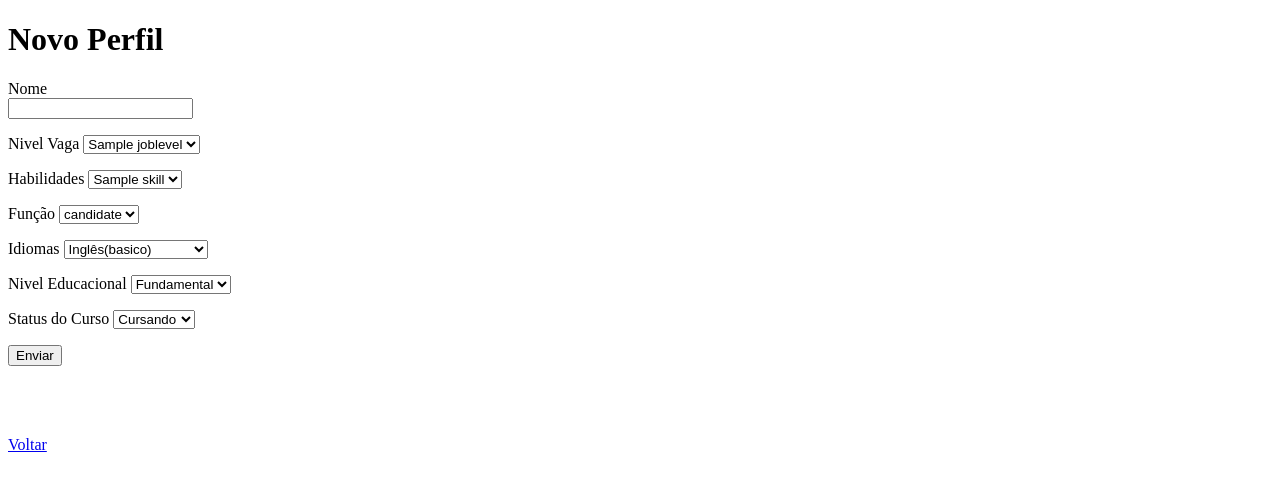
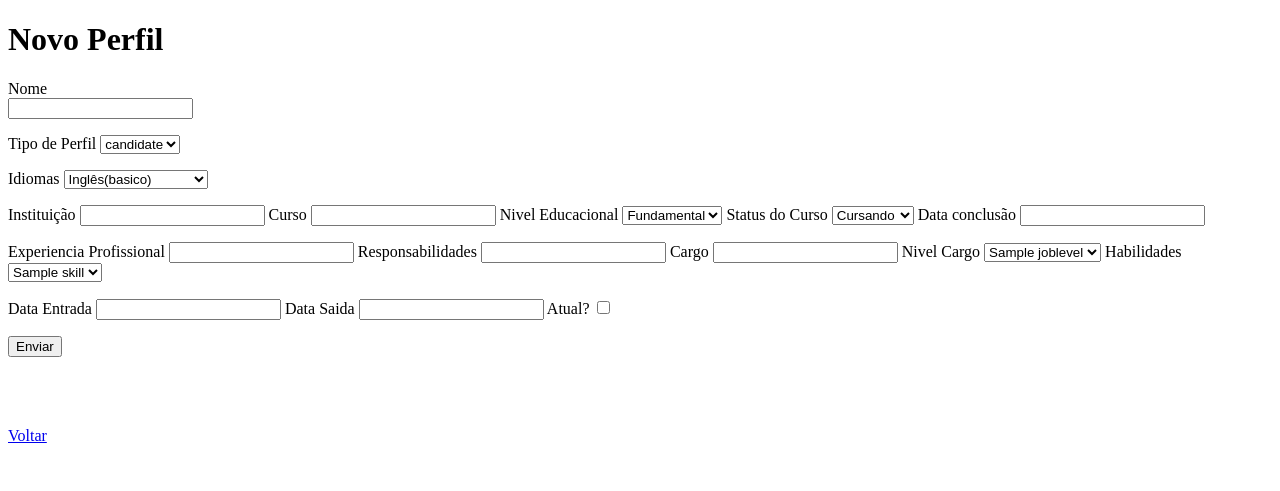
Before and after one commit to roberson-miguel/trampos, a Rails app: page /profiles/new in a window 1280 px wide. Shown: the top 491 px of the page. Run offline with Rails 7, Linux system fonts and the light colour scheme; tables that the repository leaves empty hold one stand-in row (values such as "Sample post"); style sheets or scripts are compiled from the project's sources; some libraries are stand-ins or nearby versions.

Commit message:
todo form candidate com teste, exceto test do checkbox atual emprego?

```diff
--- a/app/views/profiles/_form.html.erb
+++ b/app/views/profiles/_form.html.erb
@@ -11,28 +11,45 @@
     <%= f.text_field :name %>
   </p>
   <p>
-    <%= f.label :joblevel_id, 'Nivel Vaga' %>
-    <%= f.collection_select(:joblevel_id, @joblevels, :id, :name) %>
+    <%= f.label :user_id, 'Tipo de Perfil' %>
+    <%= f.collection_select(:user_id, @users, :id, :role) %>
   <p>
   <p>
+    <%= f.label :languages, 'Idiomas ' %>
+    <%= f.select(:languages, Profile.languages.keys.map {|language| [language.titleize,language]}) %>
+  <p>
+
+  <p>
+    <%= f.label :education_institution, "Instituição" %>
+    <%= f.text_field :education_institution %>
+    <%= f.label :education_course, "Curso" %>
+    <%= f.text_field :education_course %>
+    <%= f.label :education_level, 'Nivel Educacional' %>
+    <%= f.select(:education_level, Profile.education_levels.keys.map {|education_level| [education_level.titleize,education_level]}) %>
+    <%= f.label :education_status, 'Status do Curso' %>
+    <%= f.select(:education_status, Profile.education_statuses.keys.map {|education_status| [education_status.titleize,education_status]}) %>
+    <%= f.label :education_end_date, "Data conclusão" %>
+    <%= f.text_field :education_end_date %>
+  </p>
+  <p>
+    <%= f.label :experience_company, "Experiencia Profissional" %>
+    <%= f.text_field :experience_company %>
+    <%= f.label :experience_reponsibility, "Responsabilidades" %>
+    <%= f.text_field :experience_reponsibility %>
+    <%= f.label :experience_role, "Cargo" %>
+    <%= f.text_field :experience_role %>
+    <%= f.label :joblevel_id, 'Nivel Cargo' %>
+    <%= f.collection_select(:joblevel_id, @joblevels, :id, :name) %>
     <%= f.label :skill_id, 'Habilidades' %>
     <%= f.collection_select(:skill_id, @skills, :id, :name) %>
   <p>
   <p>
-    <%= f.label :user_id, 'Função' %>
-    <%= f.collection_select(:user_id, @users, :id, :role) %>
-  <p>
-  <p>
-    <%= f.label :languages, 'Idiomas' %>
-    <%= f.select(:languages, Profile.languages.keys.map {|language| [language.titleize,language]}) %>
-  <p>
-  <p>
-    <%= f.label :education_level, 'Nivel Educacional' %>
-    <%= f.select(:education_level, Profile.education_levels.keys.map {|education_level| [education_level.titleize,education_level]}) %>
-  <p>
-  <p>
-    <%= f.label :education_status, 'Status do Curso' %>
-    <%= f.select(:education_status, Profile.education_statuses.keys.map {|education_status| [education_status.titleize,education_status]}) %>
+    <%= f.label :experience_start_date, "Data Entrada" %>
+    <%= f.text_field :experience_start_date %>
+    <%= f.label :experience_end_date, "Data Saida" %>
+    <%= f.text_field :experience_end_date %>
+    <%= f.label :experience_current_position, 'Atual?' %>
+    <%= f.check_box :experience_current_position %>
   <p>
   <p>
      <%= f.submit "Enviar" %>
```
Also changed, not shown: spec/features/profile/register_profile_spec.rb (+16 -3 lines).
